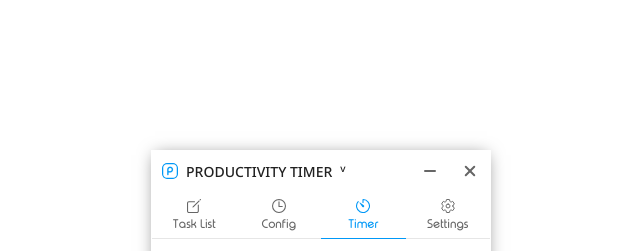
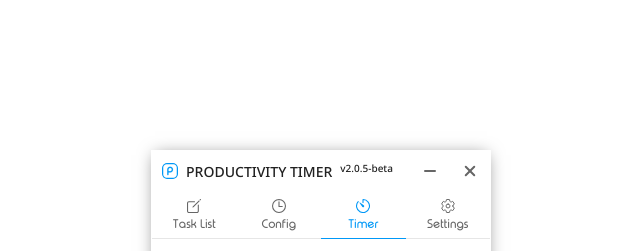
Before and after one commit to devaurora62/pomatez, a React (Create React App) app in the folder app/: page / in a window 1280 px wide. Shown: the top 251 px of the page, without its empty margins (319-959 px from the left). Built offline with nearby package versions, Linux system fonts and the light colour scheme.

Commit message:
refactor(version): restore version inside package.json to avoid build errors
Do some conditional rendering of the current version of the app inside Titlebar.tsx

```diff
--- a/app/package.json
+++ b/app/package.json
@@ -1,5 +1,6 @@
 {
   "name": "productivity-timer",
+  "version": "2.0.5-beta",
   "private": true,
   "main": "public/electron.js",
   "license": "MIT",
--- a/app/src/components/Titlebar.tsx
+++ b/app/src/components/Titlebar.tsx
@@ -46,7 +46,7 @@ const Titlebar: React.FC<Props> = ({ darkMode, timerType }) => {
       <StyledMarkWrapper>
         <StyledMarkLogo src={getAppIcon()} />
         <StyledMarkName>
-          {APP_NAME} <span>v{Json.version}</span>
+          {APP_NAME} {Json.version && <span>v{Json.version}</span>}
         </StyledMarkName>
       </StyledMarkWrapper>
 
```
